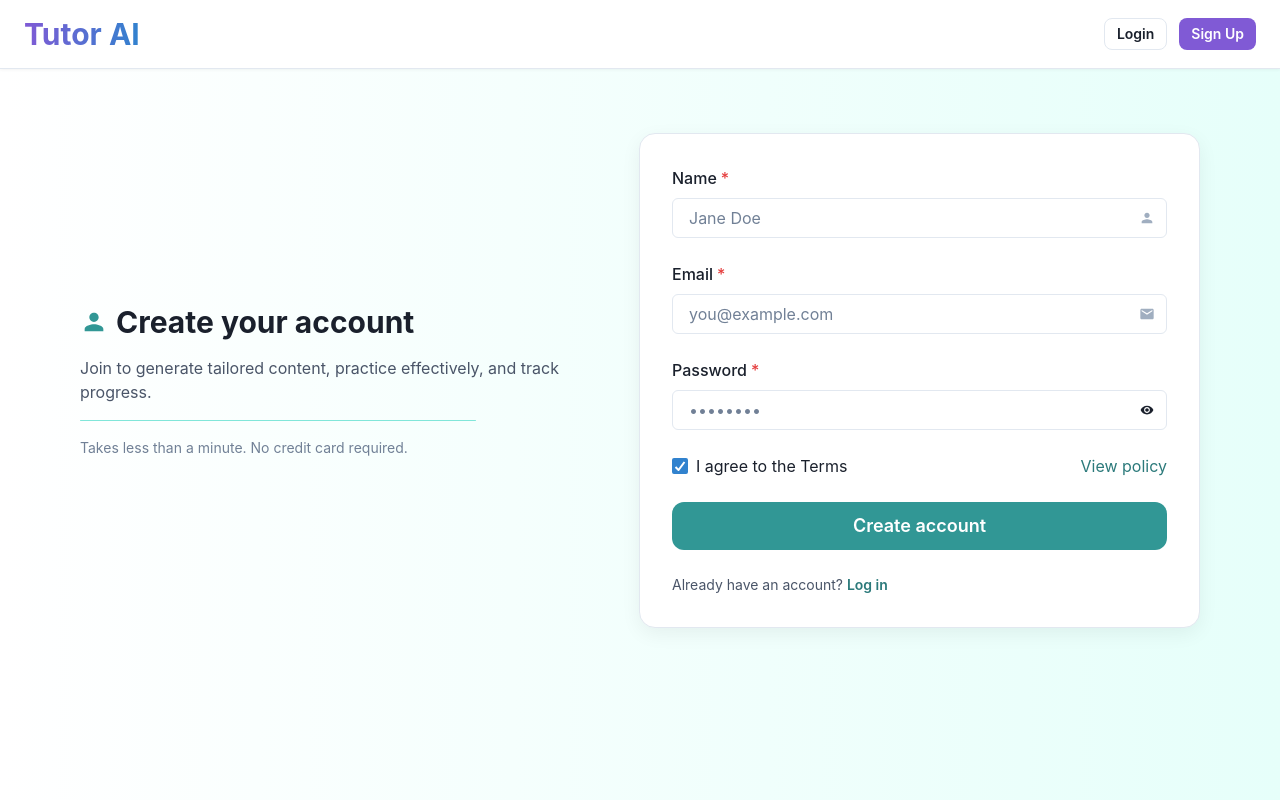
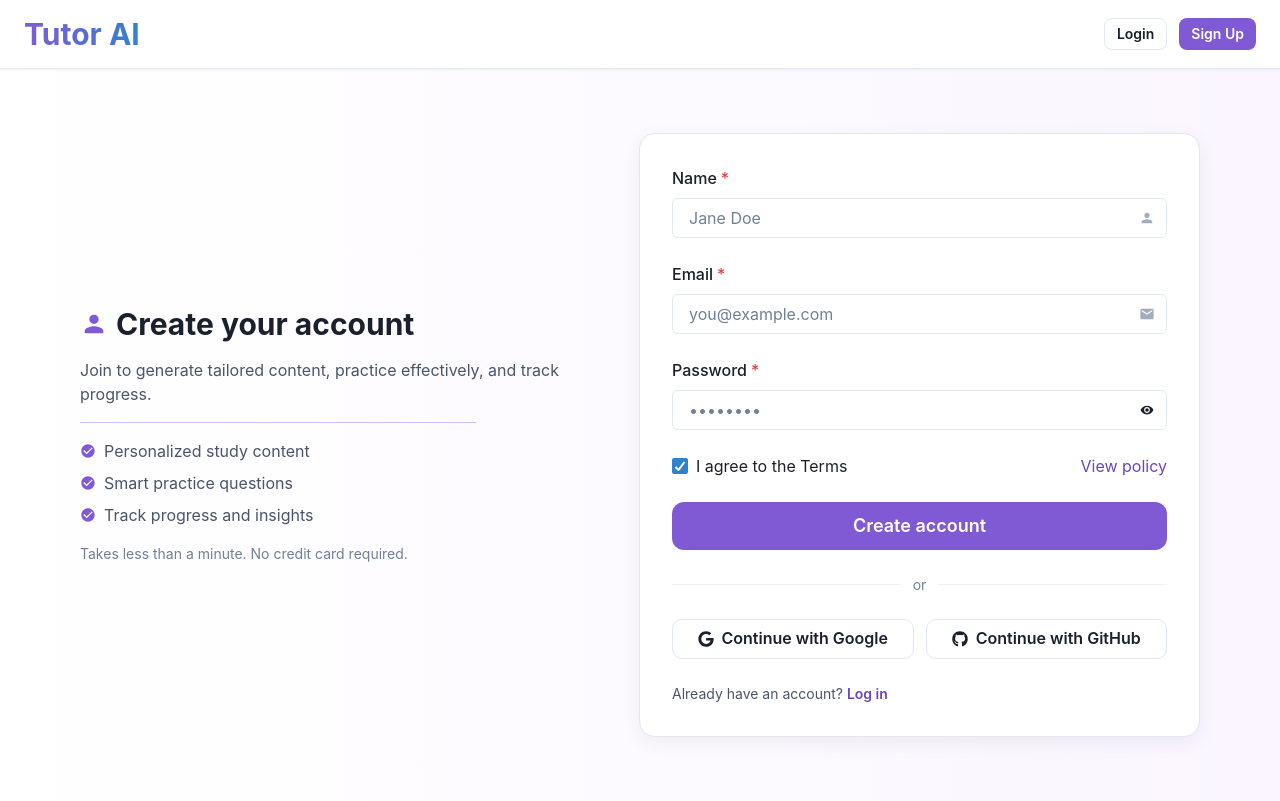
Before and after one commit to Man0dya/Tutor-AI, a React (Vite) app in the folder client/: page /signup in a window 1280 px wide. Built offline with nearby package versions, Linux system fonts and the light colour scheme; no server answers.

Commit message:
Login and SignUP pages UI fixed

```diff
--- a/client/src/pages/Login.tsx
+++ b/client/src/pages/Login.tsx
@@ -1,9 +1,10 @@
 import { useState } from 'react'
-import { Box, Button, Checkbox, Container, FormControl, FormLabel, Heading, HStack, Icon, IconButton, Input, InputGroup, InputRightElement, Link, Stack, Text, useDisclosure, useToast, VStack } from '@chakra-ui/react'
+import { Box, Button, Checkbox, Container, Divider, FormControl, FormLabel, Heading, HStack, Icon, IconButton, Input, InputGroup, InputRightElement, Link, SimpleGrid, Stack, Text, useDisclosure, useToast, VStack } from '@chakra-ui/react'
 import { Link as RouterLink, useNavigate } from 'react-router-dom'
 import Navbar from '../components/Navbar'
 import { useAuth } from '../context/AuthContext'
 import { MdLock, MdMail, MdVisibility, MdVisibilityOff } from 'react-icons/md'
+import { FaGoogle, FaGithub } from 'react-icons/fa'
 
 export default function Login() {
   const toast = useToast()
@@ -90,6 +91,17 @@ export default function Login() {
 
               <Button type="submit" colorScheme="purple" isLoading={loading} size="lg" borderRadius="12px">Log in</Button>
 
+              <HStack align="center" spacing={3}>
+                <Divider />
+                <Text fontSize="sm" color="gray.500">or</Text>
+                <Divider />
+              </HStack>
+
+              <SimpleGrid columns={{ base: 1, sm: 2 }} spacing={3}>
+                <Button variant="outline" leftIcon={<FaGoogle />} borderRadius="10px">Continue with Google</Button>
+                <Button variant="outline" leftIcon={<FaGithub />} borderRadius="10px">Continue with GitHub</Button>
+              </SimpleGrid>
+
               <Text fontSize="sm" color="gray.600">No account? <Link as={RouterLink} to="/signup" color="purple.600" fontWeight="600">Create one</Link></Text>
             </Stack>
           </Box>
--- a/client/src/pages/Signup.tsx
+++ b/client/src/pages/Signup.tsx
@@ -1,10 +1,11 @@
 import { useState } from 'react'
-import { Box, Button, Checkbox, Container, FormControl, FormLabel, Heading, HStack, Icon, IconButton, Input, InputGroup, InputRightElement, Link, Stack, Text, Textarea, useDisclosure, useToast, VStack } from '@chakra-ui/react'
+import { Box, Button, Checkbox, Container, Divider, FormControl, FormLabel, Heading, HStack, Icon, IconButton, Input, InputGroup, InputRightElement, Link, Progress, SimpleGrid, Stack, Text, useDisclosure, useToast, VStack } from '@chakra-ui/react'
 import { Link as RouterLink, useNavigate } from 'react-router-dom'
 import Navbar from '../components/Navbar'
 import { useAuth } from '../context/AuthContext'
 import { getErrorMessage } from '../api/client'
-import { MdPerson, MdMail, MdLock, MdVisibility, MdVisibilityOff } from 'react-icons/md'
+import { MdPerson, MdMail, MdLock, MdVisibility, MdVisibilityOff, MdCheckCircle } from 'react-icons/md'
+import { FaGoogle, FaGithub } from 'react-icons/fa'
 
 export default function Signup() {
   const toast = useToast()
@@ -15,6 +16,20 @@ export default function Signup() {
   const [password, setPassword] = useState('')
   const [loading, setLoading] = useState(false)
   const { isOpen: showPassword, onToggle } = useDisclosure()
+
+  const getPasswordStrength = (pwd: string): { score: number; label: string; color: string } => {
+    let score = 0
+    if (pwd.length >= 8) score += 25
+    if (/[A-Z]/.test(pwd)) score += 20
+    if (/[a-z]/.test(pwd)) score += 20
+    if (/\d/.test(pwd)) score += 20
+    if (/[^A-Za-z0-9]/.test(pwd)) score += 15
+    if (score > 100) score = 100
+    if (score >= 80) return { score, label: 'Strong', color: 'green' }
+    if (score >= 55) return { score, label: 'Medium', color: 'yellow' }
+    if (score > 0) return { score, label: 'Weak', color: 'red' }
+    return { score: 0, label: '', color: 'gray' }
+  }
 
   const onSubmit = async (e: React.FormEvent) => {
     e.preventDefault()
@@ -31,17 +46,22 @@ export default function Signup() {
   }
 
   return (
-    <Box bgGradient={{ base: 'linear(to-b, white, teal.50)', md: 'linear(to-r, white, teal.50)' }} minH="100vh">
+    <Box bgGradient={{ base: 'linear(to-b, white, purple.50)', md: 'linear(to-r, white, purple.50)' }} minH="100vh">
       <Navbar />
       <Container maxW="6xl" py={{ base: 8, md: 16 }}>
         <Stack direction={{ base: 'column', md: 'row' }} spacing={{ base: 8, md: 16 }} align="center">
           <VStack align="flex-start" spacing={4} flex="1" display={{ base: 'none', md: 'flex' }}>
             <HStack>
-              <Icon as={MdPerson} color="teal.500" boxSize={7} />
+              <Icon as={MdPerson} color="purple.500" boxSize={7} />
               <Heading size="lg" color="gray.800">Create your account</Heading>
             </HStack>
             <Text color="gray.600">Join to generate tailored content, practice effectively, and track progress.</Text>
-            <Box h="1px" w="80%" bg="teal.200" borderRadius="full" />
+            <Box h="1px" w="80%" bg="purple.200" borderRadius="full" />
+            <SimpleGrid columns={1} spacing={2}>
+              <HStack color="gray.600"><Icon as={MdCheckCircle} color="purple.500" /><Text>Personalized study content</Text></HStack>
+              <HStack color="gray.600"><Icon as={MdCheckCircle} color="purple.500" /><Text>Smart practice questions</Text></HStack>
+              <HStack color="gray.600"><Icon as={MdCheckCircle} color="purple.500" /><Text>Track progress and insights</Text></HStack>
+            </SimpleGrid>
             <Text color="gray.500" fontSize="sm">Takes less than a minute. No credit card required.</Text>
           </VStack>
 
@@ -59,7 +79,7 @@ export default function Signup() {
             <Stack spacing={6}>
               <VStack align="flex-start" spacing={1} display={{ base: 'flex', md: 'none' }}>
                 <HStack>
-                  <Icon as={MdPerson} color="teal.500" boxSize={6} />
+                  <Icon as={MdPerson} color="purple.500" boxSize={6} />
                   <Heading size="md" color="gray.800">Create your account</Heading>
                 </HStack>
                 <Text color="gray.600" fontSize="sm">It’s quick and easy</Text>
@@ -94,15 +114,39 @@ export default function Signup() {
                   </InputRightElement>
                 </InputGroup>
               </FormControl>
+              {password && (
+                <Box>
+                  {(() => {
+                    const ps = getPasswordStrength(password)
+                    return (
+                      <>
+                        <Progress value={ps.score} colorScheme={ps.color as any} size="sm" borderRadius="8px" />
+                        <Text fontSize="xs" color="gray.500" mt={1}>Password strength: {ps.label}</Text>
+                      </>
+                    )
+                  })()}
+                </Box>
+              )}
 
               <HStack justify="space-between">
                 <Checkbox defaultChecked>I agree to the Terms</Checkbox>
-                <Link color="teal.600" as={RouterLink} to="#">View policy</Link>
+                <Link color="purple.600" as={RouterLink} to="#">View policy</Link>
               </HStack>
 
-              <Button type="submit" colorScheme="teal" isLoading={loading} size="lg" borderRadius="12px">Create account</Button>
+              <Button type="submit" colorScheme="purple" isLoading={loading} size="lg" borderRadius="12px">Create account</Button>
 
-              <Text fontSize="sm" color="gray.600">Already have an account? <Link as={RouterLink} to="/login" color="teal.600" fontWeight="600">Log in</Link></Text>
+              <HStack align="center" spacing={3}>
+                <Divider />
+                <Text fontSize="sm" color="gray.500">or</Text>
+                <Divider />
+              </HStack>
+
+              <SimpleGrid columns={{ base: 1, sm: 2 }} spacing={3}>
+                <Button variant="outline" leftIcon={<FaGoogle />} borderRadius="10px">Continue with Google</Button>
+                <Button variant="outline" leftIcon={<FaGithub />} borderRadius="10px">Continue with GitHub</Button>
+              </SimpleGrid>
+
+              <Text fontSize="sm" color="gray.600">Already have an account? <Link as={RouterLink} to="/login" color="purple.600" fontWeight="600">Log in</Link></Text>
             </Stack>
           </Box>
         </Stack>
```
